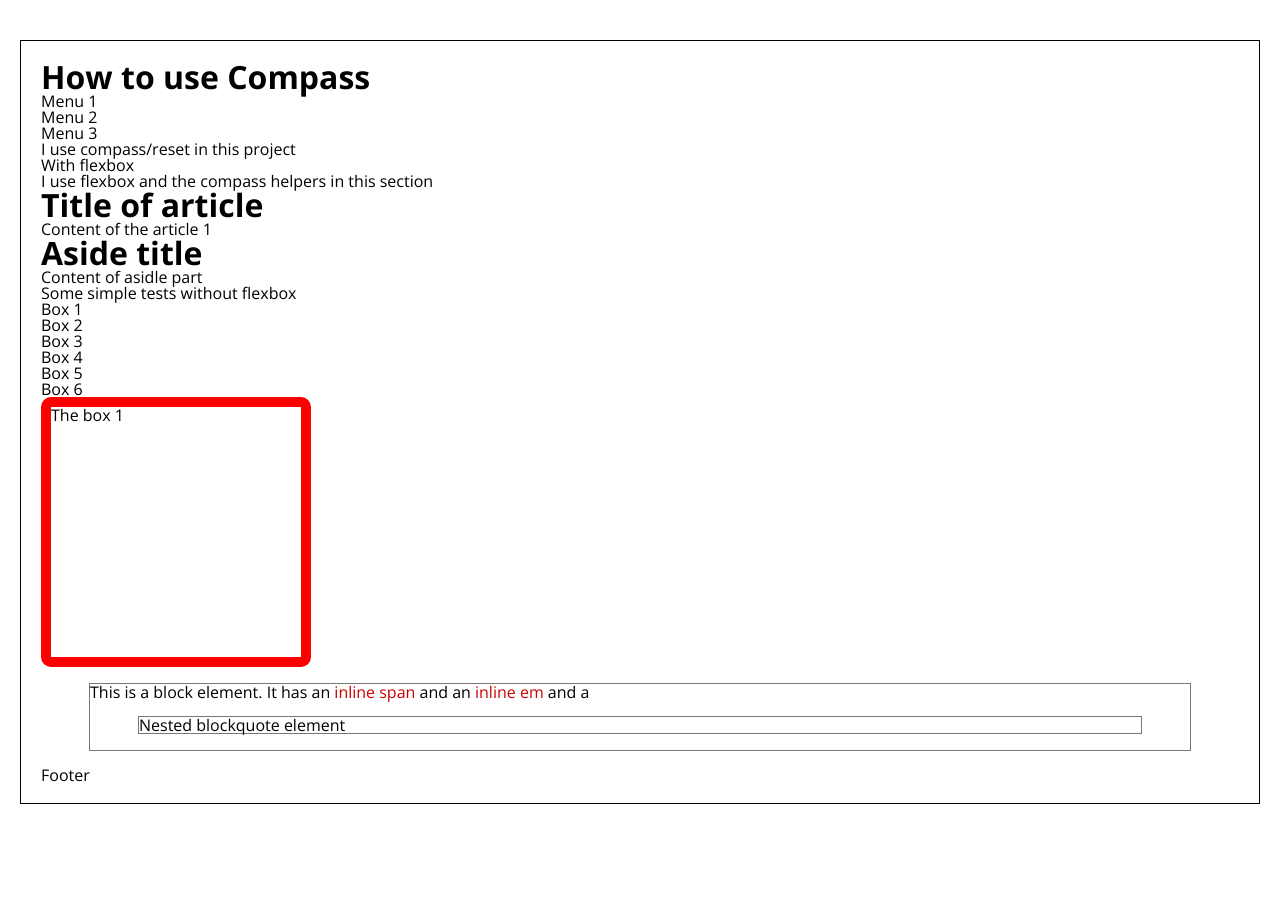
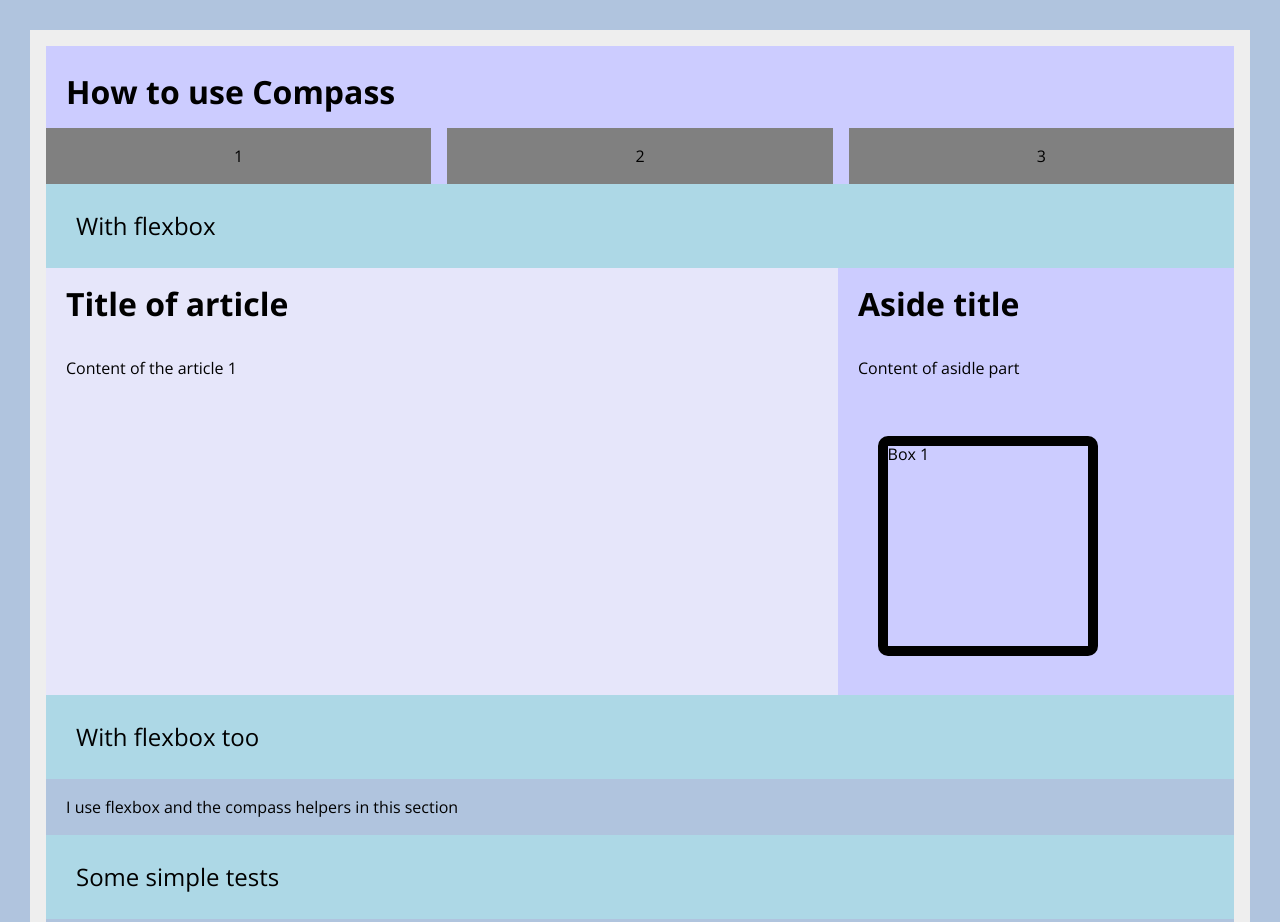
Before and after one commit to ChristopheMalo/Use-Compass, a plain HTML site: page index.html in a window 1280 px wide. Shown: the top 922 px of the page. Before the commit the page ends 824 px from the top, so only its background shows below. Drawn offline with nearby package versions, Linux system fonts and the light colour scheme.

Commit message:
feat: use flexbox

```diff
--- a/index.html
+++ b/index.html
@@ -1,7 +1,7 @@
 <!DOCTYPE html>
 <html lang="en">
     <head>
-        <title>How to use Compass</title>
+        <title>How to use Compass, Sass and Flexbox</title>
         <meta charset="UTF-8">
         <meta name="viewport" content="width=device-width, initial-scale=1.0">
 
@@ -19,18 +19,15 @@
                 <h1>How to use Compass</h1>
                 <nav>
                     <ul>
-                        <li>Menu 1</li>
-                        <li>Menu 2</li>
-                        <li>Menu 3</li>
+                        <li>1</li>
+                        <li>2</li>
+                        <li>3</li>
                     </ul>
                 </nav>
             </header>
-
-            <p>I use compass/reset in this project</p>
-
             <section>
                 <h2>With flexbox</h2>
-                <p>I use flexbox and the compass helpers in this section</p>
+
                 <article>
                     <h1>Title of article</h1>
                     <p>Content of the article 1</p>
@@ -38,11 +35,17 @@
                 <aside>
                     <h1>Aside title</h1>
                     <p>Content of asidle part</p>
+                    <div class="box1 testRadiusBox">Box 1</div>
                 </aside>
-            </section>
 
-            <section>
-                <h2>Some simple tests without flexbox</h2>
+
+
+                <h2>With flexbox too</h2>
+                <p>I use flexbox and the compass helpers in this section</p>
+
+
+
+                <h2>Some simple tests</h2>
 
                 <!-- Use Flexbox -->
                 <ul id="flexible">
@@ -53,24 +56,11 @@
                     <li>Box 5</li>
                     <li>Box 6</li>
                 </ul>
-
-                <div class="box1 testRadiusBox">The box 1</div>
-                <div class='exampleElementOfType'>
-                <div>
-                    This is a block element.
-                    It has an
-                    <span>inline span</span>
-                    and an
-                    <em>inline em</em>
-                    and a
-                    <blockquote>
-                      Nested blockquote element
-                    </blockquote>
-                </div>
-              </div>
-
             </section>
-            <footer>Footer</footer>
+            <footer>
+                <h1>Title of footer</h1>
+                <p>Content of footer</p>
+            </footer>
         </div>
     </body>
 </html>
--- a/sass/_base.scss
+++ b/sass/_base.scss
@@ -5,8 +5,11 @@
 // Define compass/framework constants
 //
 // @author: Christophe Malo
-// Variables - Declare variables before import
+// Variables
+// Best practices: set variables before import module
+// if module use these variables
 $darkColor: #000;
+$spaceUlLi: .5em;
 
 @import "compass/reset";
 @import "compass/css3";
--- a/sass/application.scss
+++ b/sass/application.scss
@@ -25,75 +25,113 @@
  * -------------------------
  */
 body {
+    background-color: lightsteelblue;
     font-family: "Open Sans", Helvetica, Arial, sans-serif;
-    padding-top: 20px;
+    margin: 30px;
+    @include styleBorder(16px, solid, #EEE);
 }
-
-/**
- * -------------------------
- * Font
- * -------------------------
- */
-h1 {
-    @include fontProject(2em, bold, $darkColor);
+h1, h2 p, ul, li, p {
+    padding: 20px;
 }
 
 // Structure
 /**
  * -------------------------
- * Global
+ * Content with flexbox
  * -------------------------
  */
 #container {
-    @include styleBorder(1px, solid, $darkColor);
-    margin: 20px;
-    padding: 20px;
-}
-/**
- * -------------------------
- * Header
- * -------------------------
- */
-header {
+    header, footer {
+        @include flex(1 0 100%);
+    }
+    header {
+        background: lighten(blue, 40%);
+        h1 {
+            padding-top: 30px;
+        }
 
+        nav {
+            $flex-legacy-enabled: true;
+
+            ul {
+                padding: 0;
+                margin: -$spaceUlLi;
+                min-width: 100%; // fix for old firefox
+                text-align: center;
+                @include display-flex(flex);
+            }
+
+            li {
+                background: grey;
+                margin: $spaceUlLi;
+                display: inline-block; // non-flexbox browsers
+                @include flex(1 1 30%);
+            }
+
+            $flex-legacy-enabled: false;
+        }
+    }
+
+    h1 {
+        @include fontProject(2em, bold, $darkColor);
+    }
+
+    section {
+        @include display-flex;
+        @include flex-wrap(wrap);
+        @include flex(1 0 100%);
+    }
+
+    h2 {
+        @include flex(1 1 100%);
+        @include fontProject(1.5em, normal, $darkColor);
+        background-color: lightblue;
+        padding: 30px;
+    }
+
+    article {
+        @include flex(2 1 30em);
+        background-color: lavender;
+    }
+
+    aside {
+        @include flex(1 0 15em);
+        background: lighten(blue, 40%);
+    }
+
+    #flexible {
+    padding: 0;
+    text-align: center;
+    @include display-flex;
+    @include flex-wrap(wrap);
+
+    li {
+        background: #CCC;
+        min-width: 12em;
+        margin: $spaceUlLi;
+        padding: $spaceUlLi;
+        display: inline-block; // non-flexbox browsers
+        @include flex(1 0);
+    }
 }
 
-/**
- * -------------------------
- * Content
- * -------------------------
- */
-.exampleElementOfType {
-    #{elements-of-type(block)} {
-        border: 1px solid #777777;
-        margin: 1em 3em;
-    }
-    #{elements-of-type(inline)} {
-        color: #cc0000;
+    footer {
+        background-color: lightsalmon;
     }
 }
 
 /**
  * -------------------------
- * Footer
- * -------------------------
- */
-footer {
-
-}
-
-/**
- * -------------------------
- * Some tests
+ * Specific content
  * -------------------------
  */
 // use the _base include 'compass/css3' - no need @mixin here - Compass advantage
 .testRadiusBox {
     @include border-radius(10px);
-
 }
 
 .box1 {
-    border: 10px solid red;
-    @include square-box(250px);
+    @include styleBorder(10px, solid, $darkColor);
+    @include square-box(200px);
+    margin: 10%;
 }
```
Also changed, not shown: stylesheets/application.css, stylesheets/screen.css, 1 other file.
